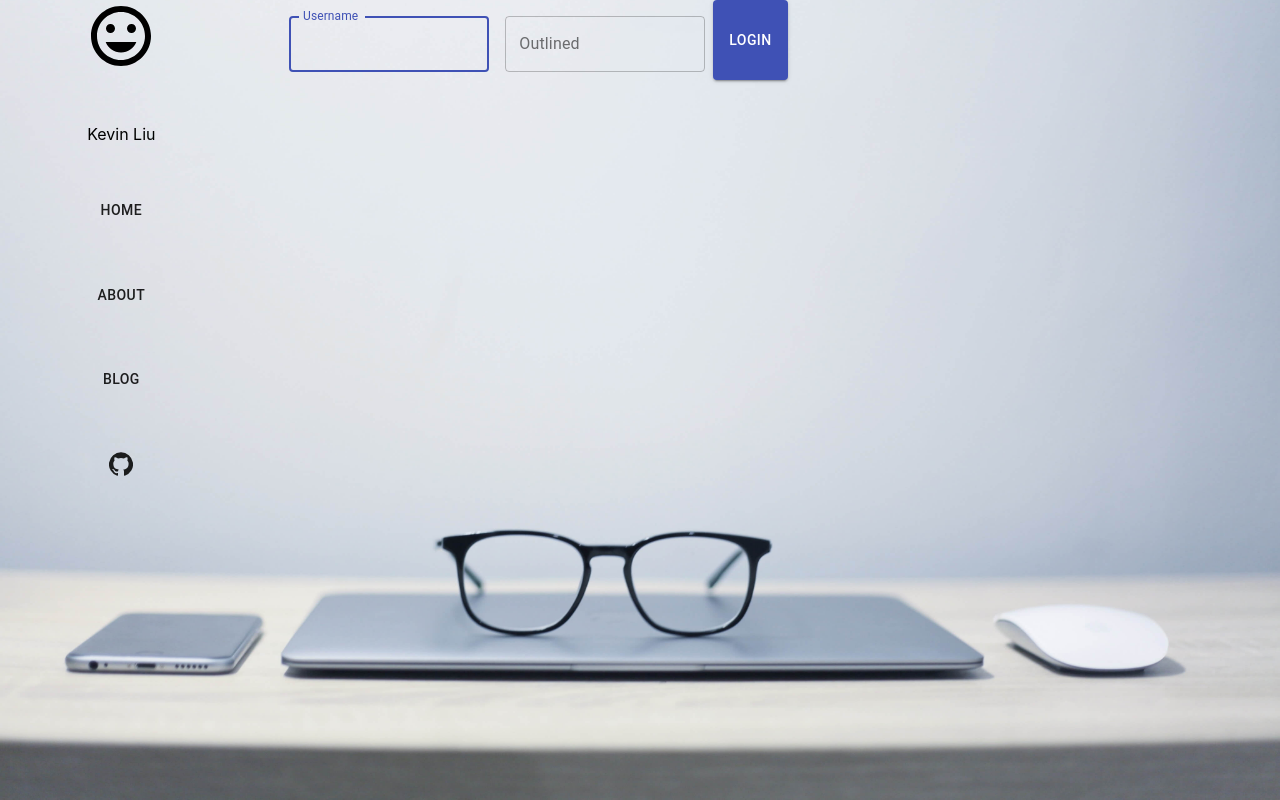
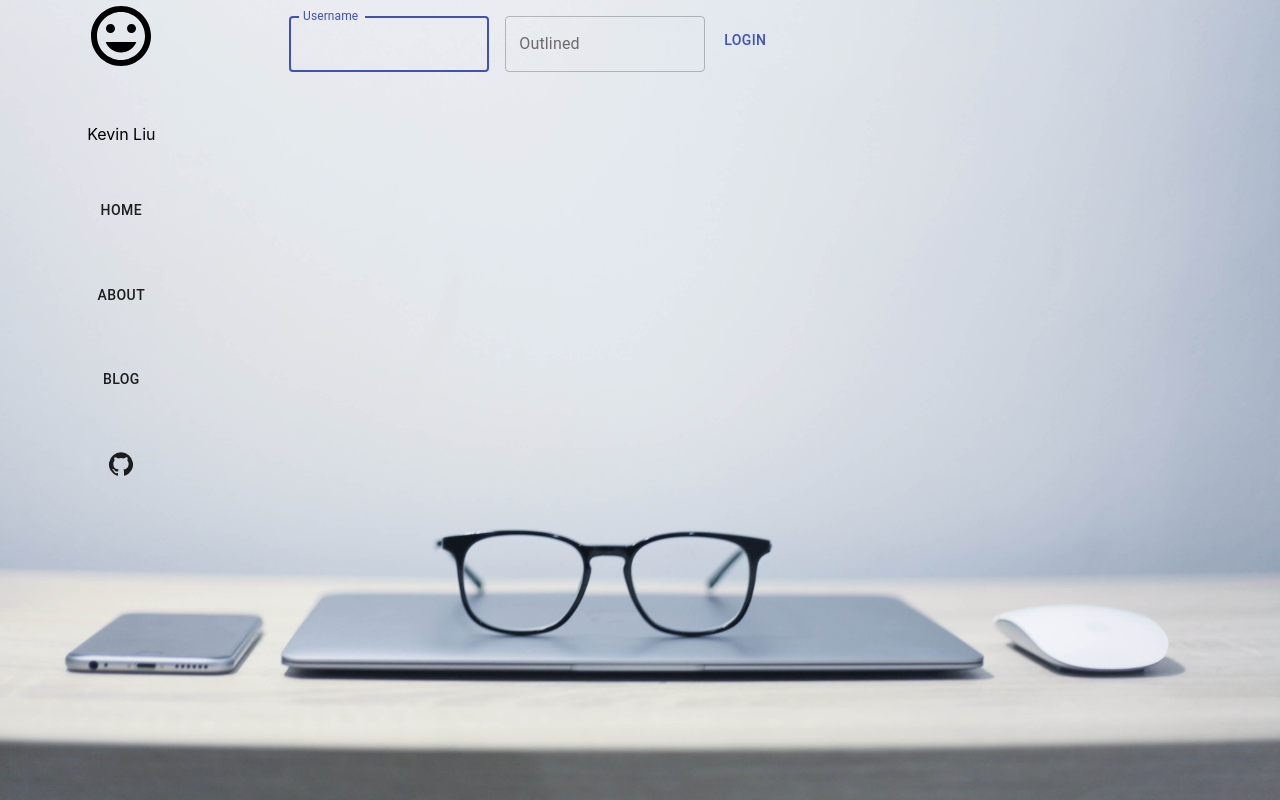
Before and after one commit to lgxkevin/KevinBlog, a React (Create React App) app in the folder client/: page /login in a window 1280 px wide. Built offline with nearby package versions, Linux system fonts and the light colour scheme.

Commit message:
auth update

```diff
--- a/client/src/components/LoginComponent.tsx
+++ b/client/src/components/LoginComponent.tsx
@@ -63,6 +63,7 @@ export default function LoginComponent(props:any):JSX.Element {
                 value={values.username}
                 onChange={handleChange('username')}
                 error={errorMessage !== ''}
+                helperText={errorMessage}
             />
             <TextField
                 id="outlined-basic"
@@ -76,7 +77,6 @@ export default function LoginComponent(props:any):JSX.Element {
                 error={errorMessage !== ''}
             />
             <Button
-                variant="contained"
                 color="primary"
                 onClick={
                     () => LoginCheck()}
```
